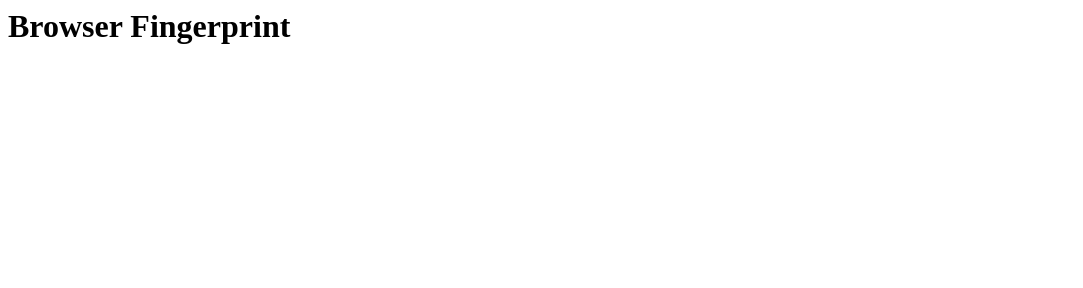
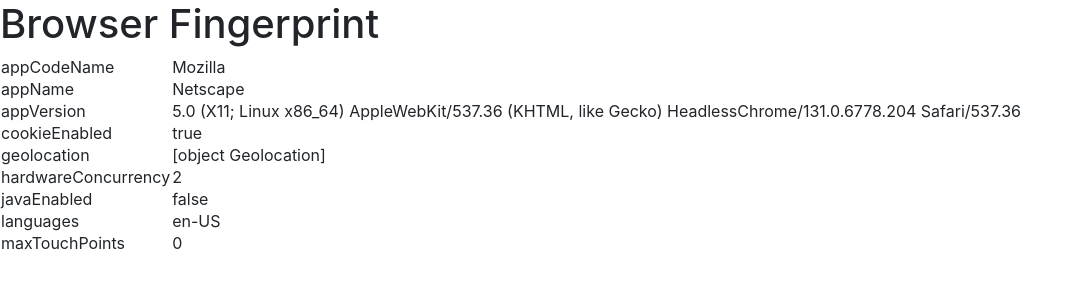
Before and after one commit to esmondchuah/browser-fingerprint, a plain HTML site: page index.html in a window 1280 px wide. Shown: the whole page, without its empty margins (0-1083 px from the left). Drawn offline with nearby package versions, Linux system fonts and the light colour scheme.

Commit message:
add some preliminary fp points

```diff
--- a/fp.js
+++ b/fp.js
@@ -0,0 +1,37 @@
+const getNavigatorProperties = (nav) => {
+  return {
+    // returns 'Mozilla'
+    'appCodeName': nav.appCodeName,
+    // returns 'Netscape'
+    'appName': nav.appName,
+    // returns either "4.0" or a string representing version information about the browser, similar to user agent
+    'appVersion': nav.appVersion,
+    // returns information about the system's connection
+    // 'conn-downlink': nav.connection.downlink,
+    // 'conn-downlinkMax': nav.connection.downlinkMax,
+    // 'conn-effectiveType': nav.connection.effectiveType,
+    // 'conn-rtt': nav.connection.rtt,
+    // 'conn-saveData': nav.connection.saveData,
+    // 'conn-type': nav.connection.type,
+    // returns a Boolean value that indicates whether cookies are enabled
+    'cookieEnabled': nav.cookieEnabled,
+    // returns location information, requires user permission
+    'geolocation': nav.geolocation,
+    // returns the number of logical processor cores
+    // currently collecting as 'cpu' in SDK and 'cpu_cores' in fp_ex table
+    'hardwareConcurrency': nav.hardwareConcurrency,
+    // returns a Boolean value that indicates whether browser is Java-enabled
+    'javaEnabled': nav.javaEnabled(),
+    // returns an array of languages known to the user, by order of preference
+    'languages': nav.languages,
+    // returns the maximum number of simultaneous touch contact points are supported by the current device
+    // currently collecting as 'tch' in SDK and 'touchscreen' in fp_ex table (only recording as '0' or '1')
+    // can future analyse multitouch capabilities
+    'maxTouchPoints': nav.maxTouchPoints
+  }
+}
+$(document).ready(function() {
+  $.each(getNavigatorProperties(window.navigator), function(key, value) {
+    $('#fp-table > tbody').append('<tr><td>' + key + '</td><td>' + value + '</td></tr>');
+  });
+});
--- a/index.html
+++ b/index.html
@@ -1,7 +1,12 @@
 <html>
-<header><title>Browser Fingerprint</title></header>
+<header>
+  <title>Browser Fingerprint</title>
+  <link rel="stylesheet" href="https://stackpath.bootstrapcdn.com/bootstrap/4.3.1/css/bootstrap.min.css" integrity="sha384-ggOyR0iXCbMQv3Xipma34MD+dH/1fQ784/j6cY/iJTQUOhcWr7x9JvoRxT2MZw1T" crossorigin="anonymous">
+  <script src="https://code.jquery.com/jquery-3.4.1.min.js" integrity="sha256-CSXorXvZcTkaix6Yvo6HppcZGetbYMGWSFlBw8HfCJo=" crossorigin="anonymous"></script>
+</header>
 <body>
-<h1>Browser Fingerprint</h1>
+  <h1>Browser Fingerprint</h1>
+  <table id="fp-table"><tbody></tbody></table>
 </body>
 <script type="text/javascript" src="fp.js"></script>
 </html>
```
